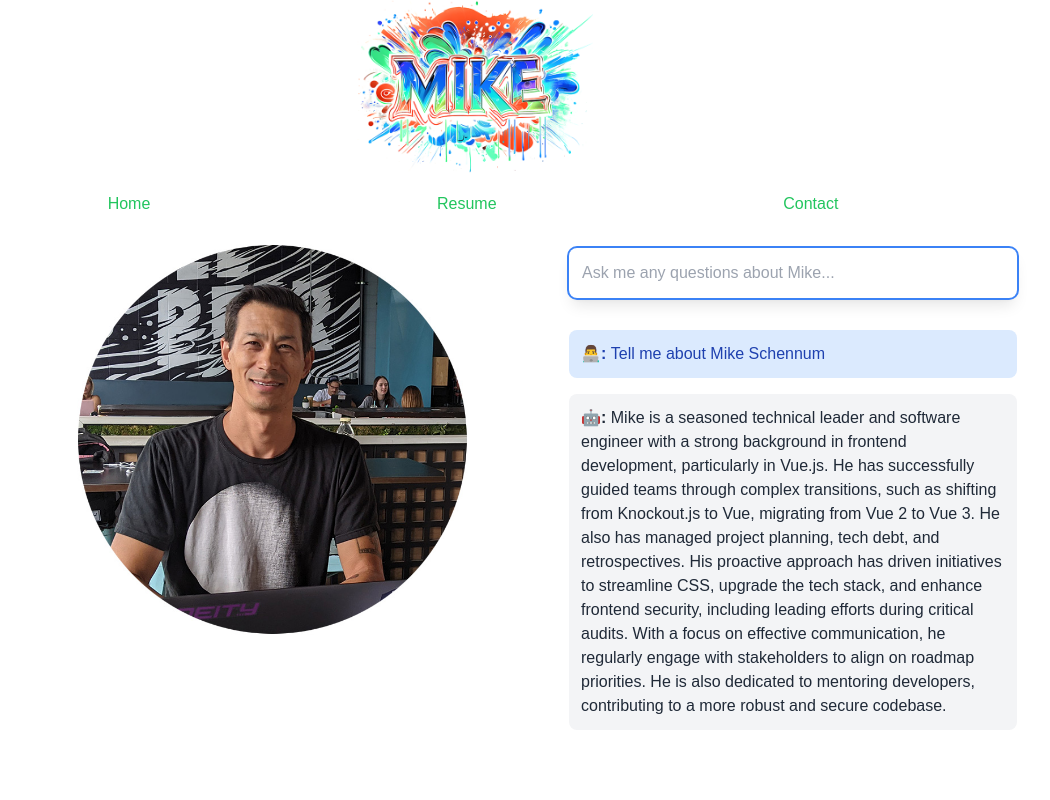
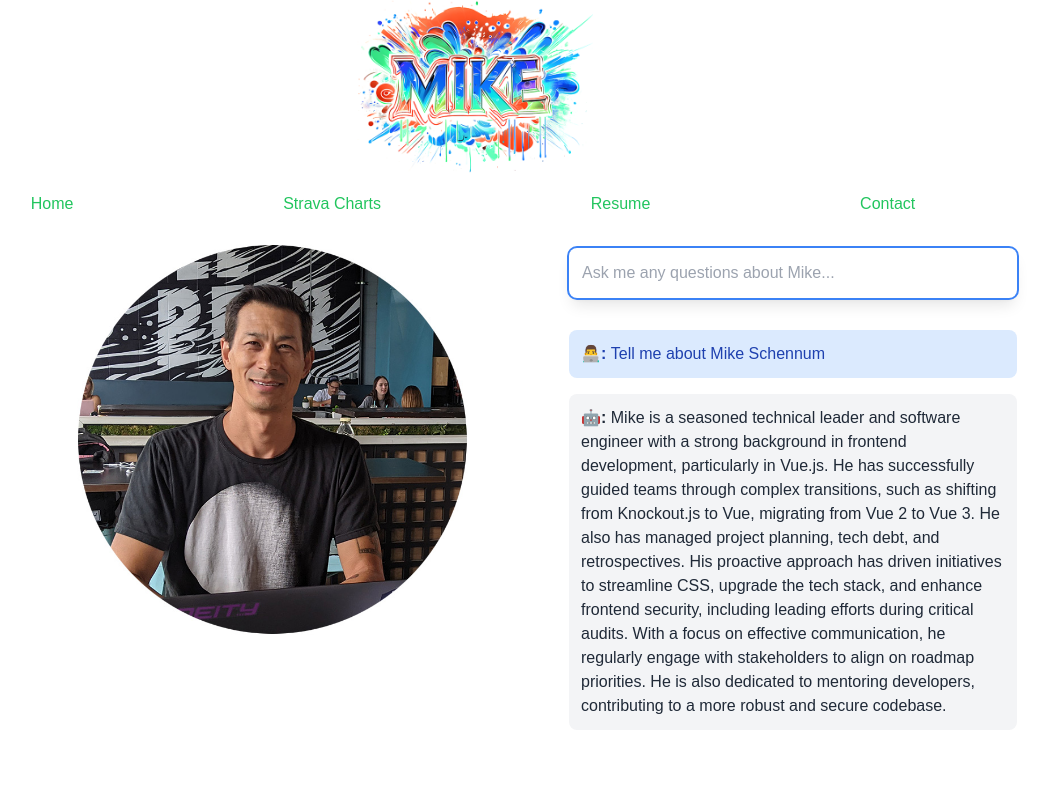
Before and after one commit to mikeschen/mikeschennum, a Next.js app: page / in a window 1280 px wide. Shown: the top 800 px of the page, without its empty margins (167-1217 px from the left). Built offline with nearby package versions, Linux system fonts and the light colour scheme.

Commit message:
update nav bar to incude strava charts

```diff
--- a/app/components/Navbar.tsx
+++ b/app/components/Navbar.tsx
@@ -11,6 +11,14 @@ const Navbar = () => {
 							className="rounded-md px-3 py-2 text-md font-medium text-green-500 hover:bg-green-600 hover:text-green-100"
 						>
 							Home
+						</Link>
+					</li>
+					<li>
+						<Link
+							href="https://stravacharts.vercel.app/"
+							className="rounded-md px-3 py-2 text-md font-medium text-green-500 hover:bg-green-600 hover:text-green-100"
+						>
+							Strava Charts
 						</Link>
 					</li>
 					<li>
```
